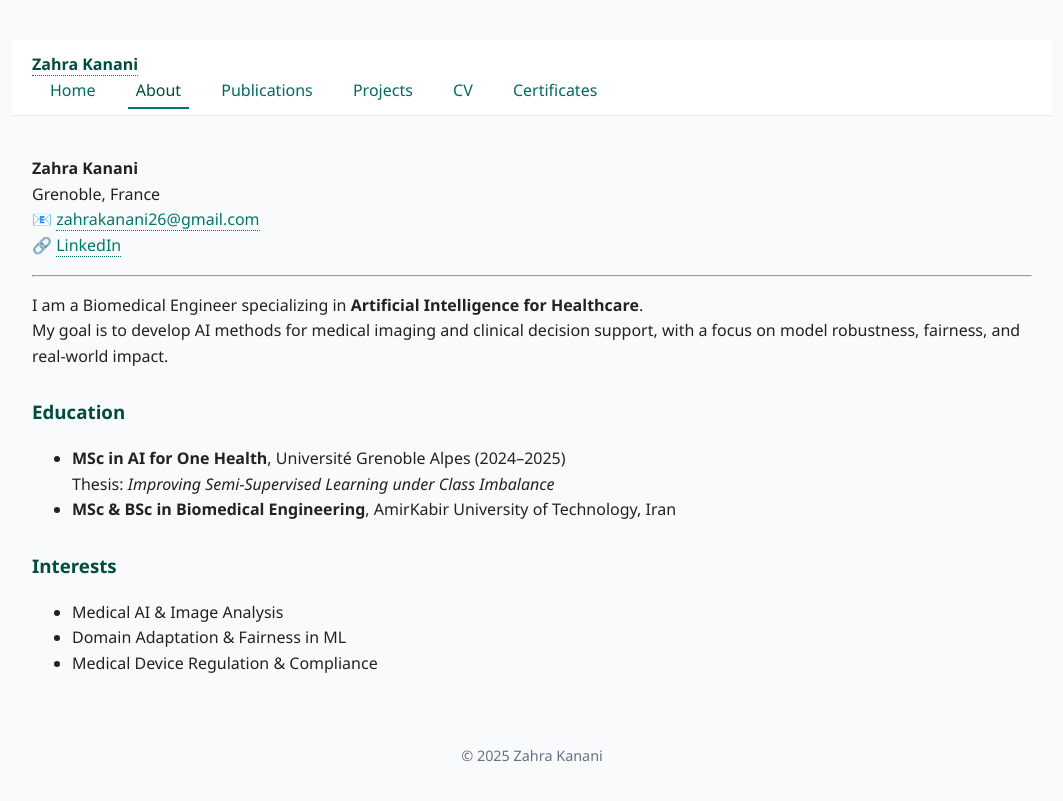
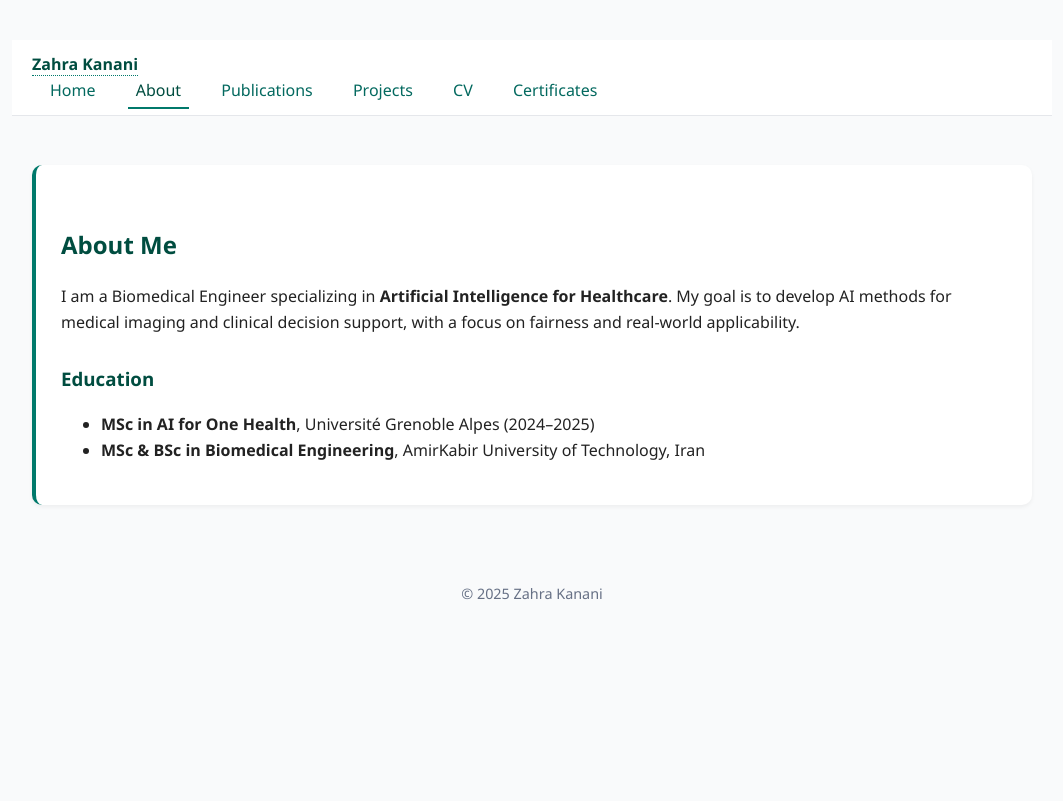
Before and after one commit to zahra-kanani/zahra-kanani.github.io, a Jekyll site: the page built from about.md, in a window 1280 px wide. Shown: the top 801 px of the page, without its empty margins (108-1171 px from the left). Built offline with Jekyll 4.4.1, drawn with Linux system fonts in a browser that asks for light colours.

Commit message:
Update about.md

```diff
--- a/about.md
+++ b/about.md
@@ -2,25 +2,19 @@
 layout: page
 title: About
 ---
-<link rel="stylesheet" href="assets/css/style.css">
 
+<div class="section-box">
+<h2>About Me</h2>
 
-**Zahra Kanani**
-Grenoble, France
-📧 [zahrakanani26@gmail.com](mailto:zahrakanani26@gmail.com)
-🔗 [LinkedIn](https://www.linkedin.com/in/zahrakanani)
+<p>
+I am a Biomedical Engineer specializing in <strong>Artificial Intelligence for Healthcare</strong>.
+My goal is to develop AI methods for medical imaging and clinical decision support,
+with a focus on fairness and real-world applicability.
+</p>
 
----
-
-I am a Biomedical Engineer specializing in **Artificial Intelligence for Healthcare**.
-My goal is to develop AI methods for medical imaging and clinical decision support, with a focus on model robustness, fairness, and real-world impact.
-
-### Education
-- **MSc in AI for One Health**, Université Grenoble Alpes (2024–2025)
-  Thesis: *Improving Semi-Supervised Learning under Class Imbalance*
-- **MSc & BSc in Biomedical Engineering**, AmirKabir University of Technology, Iran
-
-### Interests
-- Medical AI & Image Analysis
-- Domain Adaptation & Fairness in ML
-- Medical Device Regulation & Compliance
+<h3>Education</h3>
+<ul>
+  <li><strong>MSc in AI for One Health</strong>, Université Grenoble Alpes (2024–2025)</li>
+  <li><strong>MSc & BSc in Biomedical Engineering</strong>, AmirKabir University of Technology, Iran</li>
+</ul>
+</div>
```
